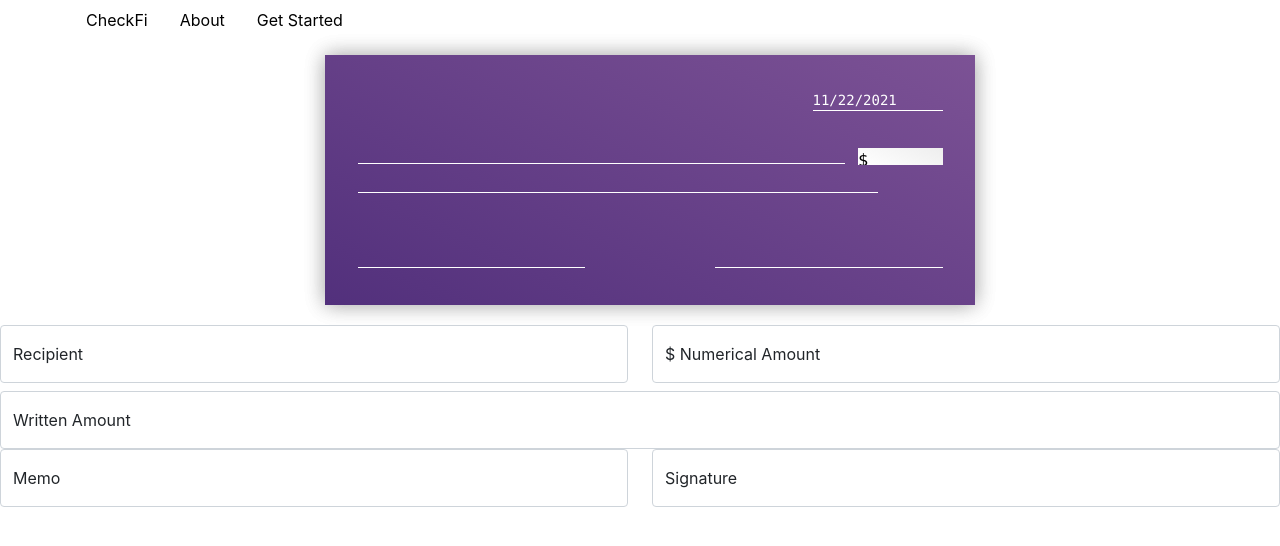
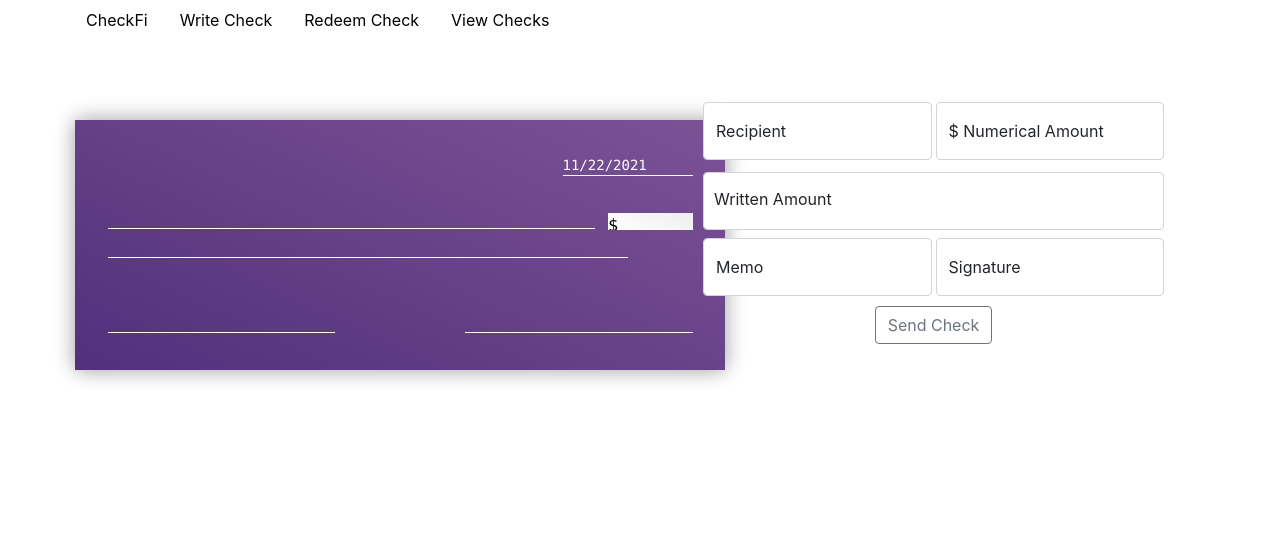
Before and after one commit to bluekestrel/CheckFi, a React (Create React App) app in the folder checkfi/: page / in a window 1280 px wide. Shown: the top 546 px of the page. Built offline with nearby package versions, Linux system fonts and the light colour scheme.

Commit message:
Added submit stub for check form, styled check form

```diff
--- a/checkfi/src/CheckForm.js
+++ b/checkfi/src/CheckForm.js
@@ -1,5 +1,5 @@
 import React, { useReducer } from 'react';
-import { Col, FloatingLabel, Form, Row } from 'react-bootstrap';
+import { Button, Col, FloatingLabel, Form, Row } from 'react-bootstrap';
 
 import ReactChecks from './Check';
 
@@ -28,8 +28,14 @@ function CheckForm() {
     setValues({key: e.target.name, value: e.target.value});
   };
 
+  async function sendData() {
+    console.log(values);
+    // TODO: send ajax request with values from check
+  }
+
   return (
-    <div>
+    <div className='checkform__main'>
+      <div className='checkform__image'>
         <ReactChecks
           memo={ values.memo }
           numberAmount={ values.numberAmount }
@@ -38,9 +44,10 @@ function CheckForm() {
           checkDate={ values.checkDate }
           signature={ values.signature }
         />
-      <Form>
+      </div>
+      <Form as={Col} className='checkform__form'>
         <Row className="mb-2">
-          <Form.Group as={Col} controlId="gridRecipient">
+          <Form.Group as={Col} controlId="gridRecipient" className="checkform__field">
             <FloatingLabel controlId="recipient" label="Recipient">
               <Form.Control
                 placeholder="Recipient"
@@ -51,7 +58,7 @@ function CheckForm() {
             </FloatingLabel>
           </Form.Group>
 
-          <Form.Group as={Col} controlId="gridNumberAmount">
+          <Form.Group as={Col} controlId="gridNumberAmount" className="checkform__field">
             <FloatingLabel controlId="numberAmount" label="$ Numerical Amount">
               <Form.Control
                 placeholder="$ Numerical Amount"
@@ -63,7 +70,8 @@ function CheckForm() {
           </Form.Group>
         </Row>
 
-        <FloatingLabel controlId="writtenAmount" label="Written Amount">
+        <Row className="mb-1">
+          <FloatingLabel controlId="writtenAmount" label="Written Amount" className="checkform__field">
             <Form.Control
               placeholder="Written Amount"
               name="writtenAmount"
@@ -71,10 +79,11 @@ function CheckForm() {
               onChange={ onChange }
             />
           </FloatingLabel>
+        </Row>
 
         <Row className="mb-2">
-          <Form.Group as={Col} controlId="gridMemo">
-            <FloatingLabel controlId="memo" label="Memo">
+          <Form.Group as={Col} controlId="gridMemo" className="checkform__field">
+            <FloatingLabel controlId="memo" label="Memo" className="checkform__control">
               <Form.Control
                 placeholder="Memo"
                 name="memo"
@@ -84,7 +93,7 @@ function CheckForm() {
             </FloatingLabel>
           </Form.Group>
 
-          <Form.Group as={Col} controlId="gridSignature">
+          <Form.Group as={Col} controlId="gridSignature" className="checkform__field">
             <FloatingLabel controlId="signature" label="Signature">
               <Form.Control
                 placeholder="Signature"
@@ -95,6 +104,13 @@ function CheckForm() {
             </FloatingLabel>
           </Form.Group>
         </Row>
+
+        <div className='checkform__button'>
+          <Button variant="outline-secondary" onClick={() => sendData()}>
+            Send Check
+          </Button>
+        </div>
+
       </Form>
     </div>
   );
--- a/checkfi/src/CheckForm.scss
+++ b/checkfi/src/CheckForm.scss
@@ -0,0 +1,34 @@
+.checkform {
+
+  &__main {
+    width: 100%;
+    display: grid;
+    grid-template-columns: 1fr 1.5fr;
+  }
+
+  &__image {
+    width: 20%;
+    padding: 10% 0% 0% 10%;
+  }
+
+  &__form {
+    width: 80%;
+    padding: 8% 0% 0% 10%;
+  }
+
+  &__field {
+    width: 100%;
+    padding: 2px 2px 2px 2px;
+  }
+
+  &__button {
+    display: flex;
+    justify-content: center;
+    align-items: center;
+  }
+}
+
+.form-control:focus{
+  border-color: #6c757d;
+  box-shadow: 0 0 0 0.07rem #6c757d;
+}
--- a/checkfi/src/Navigation.js
+++ b/checkfi/src/Navigation.js
@@ -12,13 +12,44 @@ function Navigation() {
         onSelect={(selectedKey) => alert(`selected ${selectedKey}`)}
       >
         <Nav.Item>
-          <Nav.Link className="navigation__link" as={Link} to="/" eventKey="home">CheckFi</Nav.Link>
+          <Nav.Link
+            className="navigation__link"
+            as={Link}
+            to="/"
+            eventKey="home"
+          >
+            CheckFi
+          </Nav.Link>
         </Nav.Item>
         <Nav.Item>
-          <Nav.Link className="navigation__link" as={Link} to="/about" eventKey="about">About</Nav.Link>
+          <Nav.Link
+            className="navigation__link"
+            as={Link}
+            to="/write_check"
+            eventKey="link-1"
+          >
+              Write Check
+          </Nav.Link>
         </Nav.Item>
         <Nav.Item>
-          <Nav.Link className="navigation__link" as={Link} to="/create_check" eventKey="link-1">Get Started</Nav.Link>
+          <Nav.Link
+            className="navigation__link"
+            as={Link}
+            to="/redeem_check"
+            eventKey="about"
+          >
+            Redeem Check
+          </Nav.Link>
+        </Nav.Item>
+        <Nav.Item>
+          <Nav.Link
+            className="navigation__link"
+            as={Link}
+            to="/view"
+            eventKey="about"
+          >
+            View Checks
+          </Nav.Link>
         </Nav.Item>
       </Nav>
     </div>
--- a/checkfi/src/Navigation.scss
+++ b/checkfi/src/Navigation.scss
@@ -12,5 +12,12 @@
       border-bottom: 2px solid black;
       color: black;
     }
+
+    &__active {
+      color: black;
+      bottom: 0px;
+      border-bottom: 2px solid black;
+      color: black;
+    }
   }
 }
```
Lines whose indentation alone changed are shown as unchanged.
